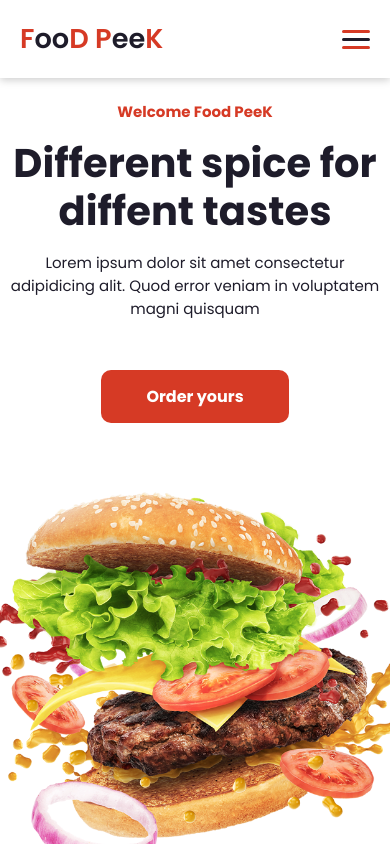
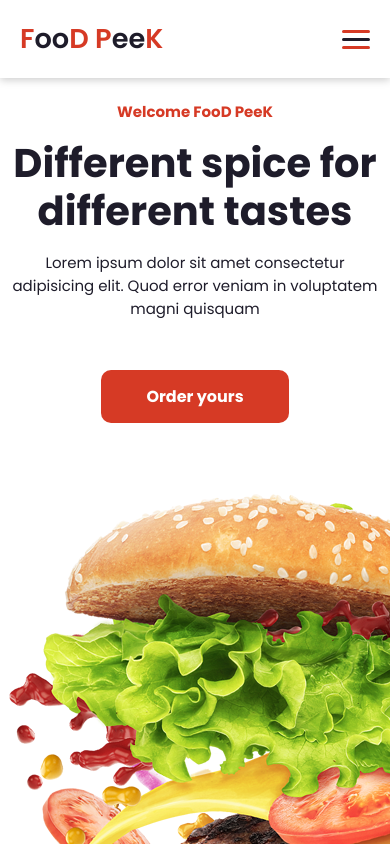
Before and after one commit to KakoCaio/SITE-RESPONSIVO, a plain HTML site: page index.html in a window 390 px wide. Drawn offline with nearby package versions, Linux system fonts and the light colour scheme.

Commit message:
Site responsivo refeito do zero

```diff
--- a/index.html
+++ b/index.html
@@ -1,15 +1,13 @@
 <!DOCTYPE html>
 <html lang="Pt-br">
-
 <head>
     <meta charset="UTF-8">
     <meta http-equiv="X-UA-Compatible" content="IE=edge">
     <meta name="viewport" content="width=device-width, initial-scale=1.0">
     <link href='https://unpkg.com/boxicons@2.1.4/css/boxicons.min.css' rel='stylesheet'>
     <link rel="stylesheet" href="style.css">
-    <title>WebSite</title>
+    <title>website</title>
 </head>
-
 <body>
     <header>
         <nav class="navegation">
@@ -31,19 +29,16 @@
     <main>
         <section class="home">
             <div class="home-text">
-                <h4 class="text-h4">Welcome Food PeeK</h4>
-                <h1 class="text-h1">Different spice for diffent tastes</h1>
-                <p>Lorem ipsum dolor sit amet consectetur adipidicing alit. Quod error veniam in voluptatem magni
-                    quisquam</p>
-                    <a href="#" class="home-btn">Order yours</a>
+                <h4 class="text-h4">Welcome FooD PeeK</h4>
+                <H1 class="text-h1">Different spice for different tastes</H1>
+                <p>Lorem ipsum dolor sit amet consectetur adipisicing elit. Quod error veniam in voluptatem magni quisquam</p>
+                <a href="#" class="home-btn">Order yours</a>
             </div>
             <div class="home-img">
                 <img src="imagem.png" alt="hamburguer">
-
             </div>
         </section>
     </main>
-<script src="script.js"></script>
+    <script src="script.js"></script>
 </body>
-
 </html>
--- a/script.js
+++ b/script.js
@@ -1,8 +1,7 @@
 const menu = document.querySelector('.menu');
 const NavMenu = document.querySelector('.nav-menu');
 
-menu.addEventListener('click',() => {
+menu.addEventListener('click', () => {
     menu.classList.toggle('ativo');
-    NavMenu.classList.toggle('ativo')
-
+    NavMenu.classList.toggle('ativo');
 })
--- a/style.css
+++ b/style.css
@@ -7,7 +7,6 @@
     font-family: 'Poppins', sans-serif;
     list-style: none;
     text-decoration: none;
-
 }
 
 :root {
@@ -92,7 +91,6 @@
     align-items: center;
     justify-content: space-between;
     padding: 0px 10%;
-
 }
 
 .home-text {
@@ -128,7 +126,7 @@
     background: #fc4c35;
 }
 
-.home-img img {
+.home-img {
     width: 100%;
 }
 
@@ -140,21 +138,15 @@
     .menu {
         display: block;
     }
-
-     .menu.ativo .bar:nth-child(1) {
+.menu.ativo .bar:nth-child(1){
     transform: translateY(8px) rotate(45deg);
-
 }
-
-     .menu.ativo .bar:nth-child(2) {
+.menu.ativo .bar:nth-child(2){
     opacity: 0;
-
 }
-
-     .menu.ativo .bar:nth-child(3) {
-         transform: translateY(-8px) rotate(-45deg);
+.menu.ativo .bar:nth-child(3){
+    transform: translateY(-8px) rotate(-45deg)
 }
-
     .nav-menu {
         position: fixed;
         right: -100%;
@@ -166,16 +158,12 @@
         gap: -10px;
         transition: 0.3s;
     }
-
-     .nav-menu.ativo {
-         right: 0;
-
+    .nav-menu.ativo{
+        right:0;
     }
-
-     .nav-item {
+    .nav-item{
         margin: 16px 0;
     }
-
     /*main*/
     .home{
         padding: 100px 2%;
@@ -197,4 +185,5 @@
     .home-img{
         width: 125%;
     }
+
 }
```
Lines whose indentation alone changed are shown as unchanged.
